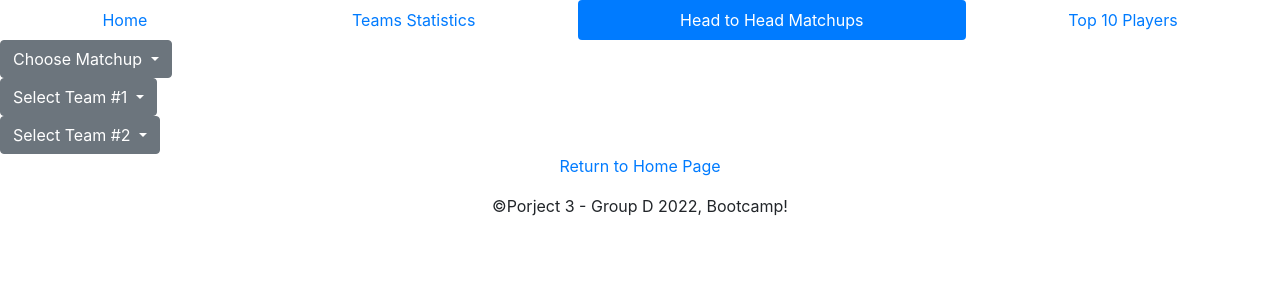
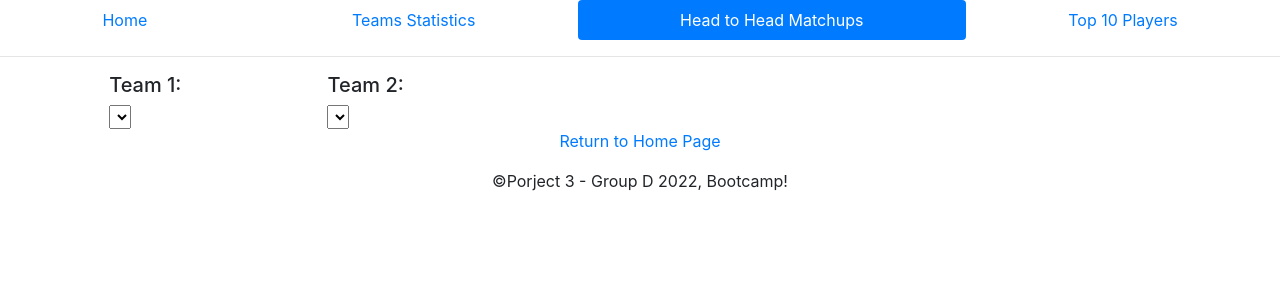
Before and after one commit to esalgado28/NBA-stats, a Flask app: template templates/head.html in a window 1280 px wide. Shown: the top 300 px of the page. Run offline with Flask 2, Linux system fonts and the light colour scheme; the template is opened without the code that fills it, so the values that code supplies are empty; some libraries are stand-ins or nearby versions.

Commit message:
head2head template

```diff
--- a/app.py
+++ b/app.py
@@ -34,9 +34,18 @@
     data = mongo.db.player_data.find({})
     return(json_util.dumps(data))
 
+@app.route("/head.html")
+def head():
+    return(render_template("head.html"))
+
 @app.route("/headtoheadstats/<team1>/<team2>")
 def matchup(team1, team2):
-    data = mongo.db.h2h.find({"teams":["Atlanta Hawks", "Brooklyn Nets"]})
+    data = mongo.db.h2h.find_one({"teams": { "$all" : [team1, team2]}})
+    return(json_util.dumps(data))
+
+@app.route("/teamlist")
+def teamlist():
+    data = mongo.db.teamlist.find_one({})
     return(json_util.dumps(data))
 
 if __name__ == "__main__":
--- /dev/null
+++ b/static/h2h.js
@@ -0,0 +1,29 @@
+d3.json("/teamlist").then(json =>{
+    let teamlist = json.teamlist;
+    teamlist.forEach(teamname => {
+        d3.select("#team1").append("option").text(teamname).property("value", teamname);
+        d3.select("#team2").append("option").text(teamname).property("value", teamname);
+    });
+    d3.select("#team2").property("value", "Boston Celtics")
+})
+
+var team1 = "Atlanta Hawks"
+var team2 = "Boston Celtics"
+plotdata(team1, team2)
+
+function team1changed(firstteam) {
+    team1 = firstteam;
+    plotdata(team1,team2)
+}
+
+function team2changed(secondteam) {
+    team2 = secondteam;
+    plotdata(team1,team2);
+}
+
+function plotdata(firstteam, secondteam) {
+    d3.json("/headtoheadstats/" + firstteam + "/" + secondteam).then(data => {
+        console.log(data);
+        //do plot stuff here
+})
+}
--- a/templates/head.html
+++ b/templates/head.html
@@ -19,7 +19,7 @@
                 <a class="nav-link" href="index.html">Home</a>
             </li>
             <li class="nav-item">
-                <a class="nav-link" href="teams.html">Teams Statistics</a>
+                <a class="nav-link" href="teams">Teams Statistics</a>
             </li>
             <li class="nav-item">
                 <a class="nav-link active" href="head.html">Head to Head Matchups</a>
@@ -29,44 +29,33 @@
             </li>
         </ul>
     </nav>
-    <nav id="smallScreenNav">
-        <div class="dropdown">
-            <button class="btn btn-secondary dropdown-toggle" type="button" id="dropdownMenuButton" data-toggle="dropdown" aria-expanded="false">
-              Choose Matchup
-            </button>
-            <div class="dropdown-menu" aria-labelledby="dropdownMenuButton">
-              <a class="dropdown-item" href="">Matchups</a>
+    <hr>
+    <div class="row">
+        <div class="col-md-1">
+        </div>
+        <div class="col-md-2">
+          <div class="well">
+            <h5>Team 1:</h5>
+            <select id="team1" onchange = team1changed(this.value)></select>
+          </div>
+        </div>
+        <div class="col-md-2">
+            <div class="well">
+              <h5>Team 2:</h5>
+              <select id="team2" onchange = team2changed(this.value)></select>
             </div>
         </div>
-    </nav>
-    <nav id="smallScreenNav">
-        <div class="dropdown">
-            <button class="btn btn-secondary dropdown-toggle" type="button" id="dropdownMenuButton" data-toggle="dropdown" aria-expanded="false">
-              Select Team #1
-            </button>
-            <div class="dropdown-menu" aria-labelledby="dropdownMenuButton">
-              <a class="dropdown-item" href="">Team #1</a>
-            </div>
-        </div>
-    </nav>
-    <nav id="smallScreenNav">
-        <div class="dropdown">
-            <button class="btn btn-secondary dropdown-toggle" type="button" id="dropdownMenuButton" data-toggle="dropdown" aria-expanded="false">
-              Select Team #2
-            </button>
-            <div class="dropdown-menu" aria-labelledby="dropdownMenuButton">
-              <a class="dropdown-item" href="">Team #2</a>
-            </div>
-        </div>
-    </nav>
+    </div>
     <center><footer>
         <p><a href="index.html">Return to Home Page</a>
         <p>&copy;Porject 3 - Group D 2022, Bootcamp!</p>
     </footer>
     </center>
+    <script src="https://d3js.org/d3.v5.min.js"></script>
     <script src="https://code.jquery.com/jquery-3.3.1.slim.min.js" integrity="sha384-q8i/X+965DzO0rT7abK41JStQIAqVgRVzpbzo5smXKp4YfRvH+8abtTE1Pi6jizo" crossorigin="anonymous"></script>
     <script src="https://cdnjs.cloudflare.com/ajax/libs/popper.js/1.14.7/umd/popper.min.js" integrity="sha384-UO2eT0CpHqdSJQ6hJty5KVphtPhzWj9WO1clHTMGa3JDZwrnQq4sF86dIHNDz0W1" crossorigin="anonymous"></script>
     <script src="https://stackpath.bootstrapcdn.com/bootstrap/4.3.1/js/bootstrap.min.js" integrity="sha384-JjSmVgyd0p3pXB1rRibZUAYoIIy6OrQ6VrjIEaFf/nJGzIxFDsf4x0xIM+B07jRM" crossorigin="anonymous"></script>
+    <script src="/static/h2h.js"></script>
 </body>
 
 </html>
```
Also changed, not shown: 1 other file.
